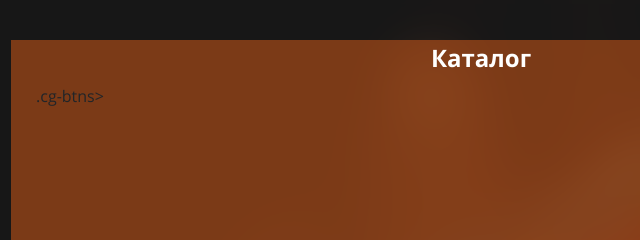
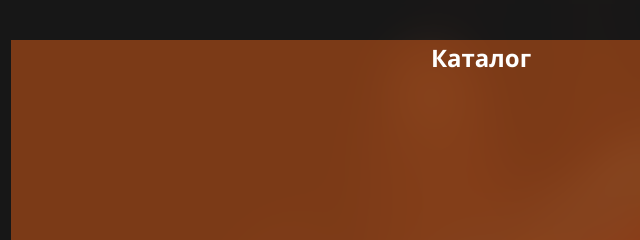
Before and after one commit to tsindiaikinal/delivery-sushi, a website: page src/catalog.html in a window 1280 px wide. Shown: the top 240 px of the page, 169-809 px from the left. Drawn offline with Linux system fonts and the light colour scheme.

Commit message:
fixed error code

```diff
--- a/src/catalog.html
+++ b/src/catalog.html
@@ -54,7 +54,6 @@
       <main>
         <section class="content">
           <h1 class="main-title">Каталог</h1>
-          .cg-btns>
         </section>
       </main>
       <div class="page-name-block">
```
